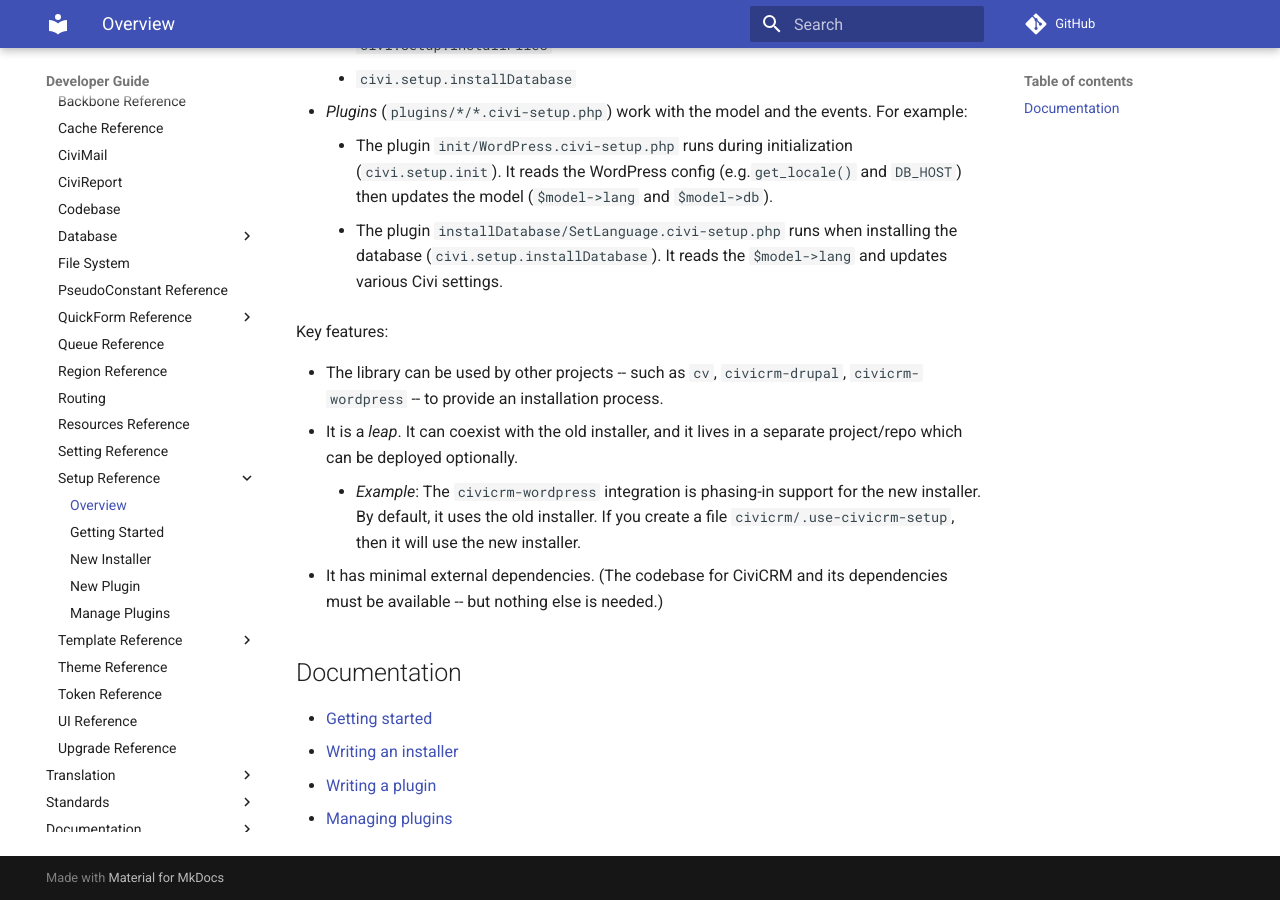
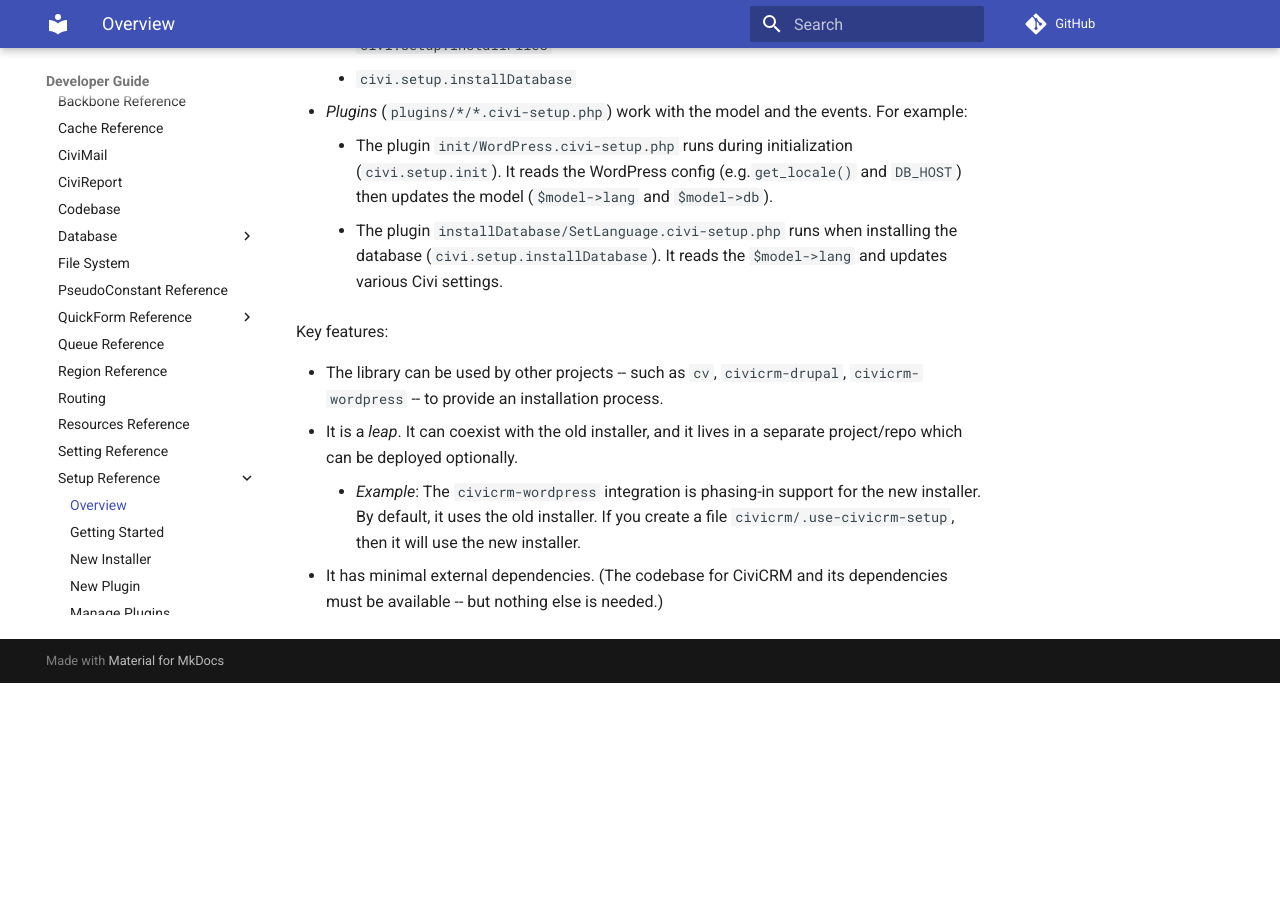
Before and after one commit to civicrm/civicrm-dev-docs, an MkDocs documentation site: the page built from docs/framework/setup/index.md, in a window 1280 px wide and 900 px high, scrolled down 736 px. Built offline with MkDocs 1.6.1 and Material for MkDocs 9.7.7, drawn with Linux system fonts in a browser that asks for light colours; comment, search, counter and statistics services are not loaded; old or Windows-style settings are respelled for this version of MkDocs; after the commit the page ends 1419 px from its top, so only the background shows below that.

Commit message:
setup/index.md - Remove list of subpages. mkdocs provides this in the navbar.

```diff
--- a/docs/framework/setup/index.md
+++ b/docs/framework/setup/index.md
@@ -29,10 +29,3 @@
 * It is a *leap*. It can coexist with the old installer, and it lives in a separate project/repo which can be deployed optionally.
     * _Example_: The `civicrm-wordpress` integration is phasing-in support for the new installer. By default, it uses the old installer. If you create a file `civicrm/.use-civicrm-setup`, then it will use the new installer.
 * It has minimal external dependencies. (The codebase for CiviCRM and its dependencies must be available -- but nothing else is needed.)
-
-## Documentation
-
-* [Getting started](getting-started.md)
-* [Writing an installer](new-installer.md)
-* [Writing a plugin](new-plugin.md)
-* [Managing plugins](plugins.md)
```
